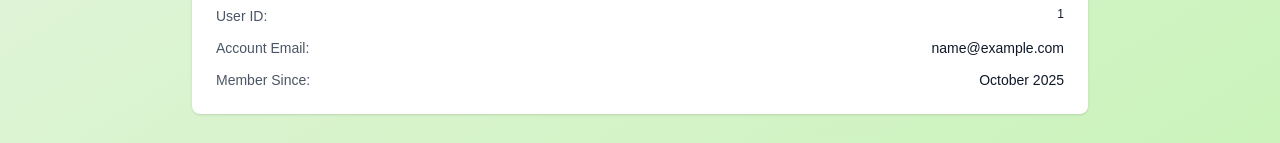
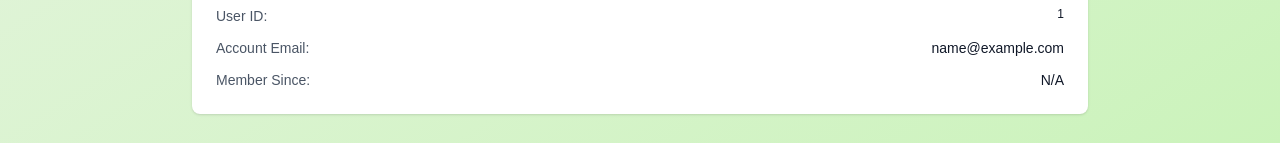
Before and after one commit to MarcuxOng/finsight, a Next.js app in the folder frontend/: page /settings in a window 1280 px wide. Shown: the part 682-825 px from the top of the page. Built offline with nearby package versions, Linux system fonts and the light colour scheme; no server answers; sample sign-in values are in the browser's storage.

Commit message:
retrieve real sign up date

```diff
--- a/frontend/app/settings/page.tsx
+++ b/frontend/app/settings/page.tsx
@@ -389,7 +389,16 @@ export default function SettingsPage() {
             </div>
             <div className="flex justify-between">
               <span className="text-gray-600">Member Since:</span>
-              <span className="text-gray-900">October 2025</span>
+              <span className="text-gray-900">
+                {user?.created_at
+                  ? new Date(user.created_at).toLocaleDateString('en-US', {
+                      year: 'numeric',
+                      month: 'long',
+                      day: 'numeric'
+                    })
+                  : 'N/A'
+                }
+              </span>
             </div>
           </div>
         </div>
--- a/frontend/contexts/AuthContext.tsx
+++ b/frontend/contexts/AuthContext.tsx
@@ -7,6 +7,7 @@ interface User {
   id: string;
   email: string;
   username: string;
+  created_at?: string;
 }
 
 interface AuthContextType {
```
Also changed, not shown: 1 other file (tests, documents, lock files or other folders).
